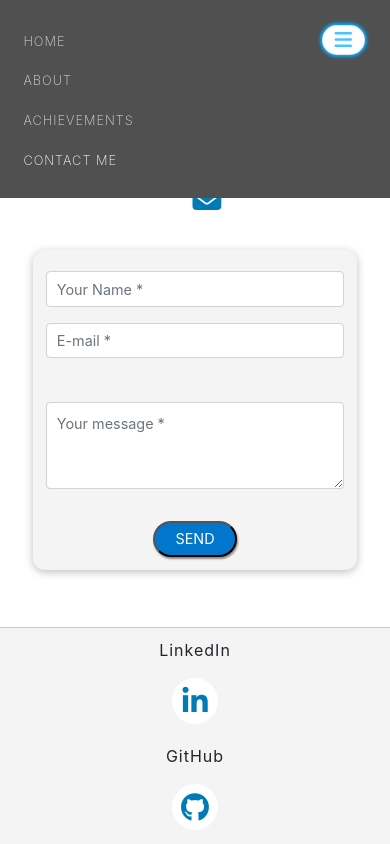
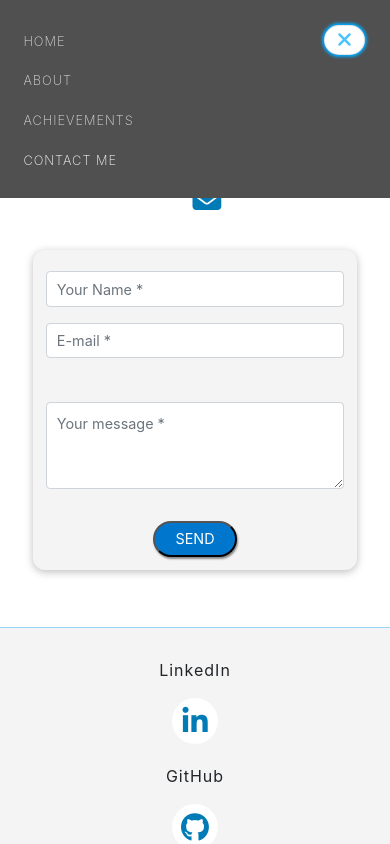
Before and after one commit to dg-t/thomasdg, a Vue app: page /contact-me in a window 390 px wide. Both pictures are taken after a click on the button "Toggle navigation". Shown: the top 844 px of the page. Built offline with nearby package versions, Linux system fonts and the light colour scheme.

Commit message:
Update contact from and navbar toggle button responsive

```diff
--- a/src/components/Header/TheNavigation.vue
+++ b/src/components/Header/TheNavigation.vue
@@ -14,7 +14,8 @@
               aria-label="Toggle navigation"
               @click="toggleNavBarBtn"
               >
-              <i class="fas fa-bars icon__toggleBtn"></i>
+              <i class="fas fa-bars icon__toggleBtn" v-if="!show"></i>
+              <i class="fas fa-times icon__toggleBtn" v-if="show"></i>
           </button>
 
           <!-- collapse navBar for smaller screens -->
--- a/src/components/contact/ContactSocials.vue
+++ b/src/components/contact/ContactSocials.vue
@@ -54,7 +54,6 @@ section {
     border: 1px solid rgba(0, 170, 255, 0.4);
     padding:10%;
     margin-top: 10%;
-
 }
 
 /** ICONS STYLE */
@@ -87,4 +86,12 @@ section {
 .description {
     letter-spacing: 1px;
 }
+
+@media only screen and (max-width: 500px) {
+
+    /** CONTAINER ICONS */
+    .icon-container {
+        padding:20px !important;
+    }
+}
 </style>
```
